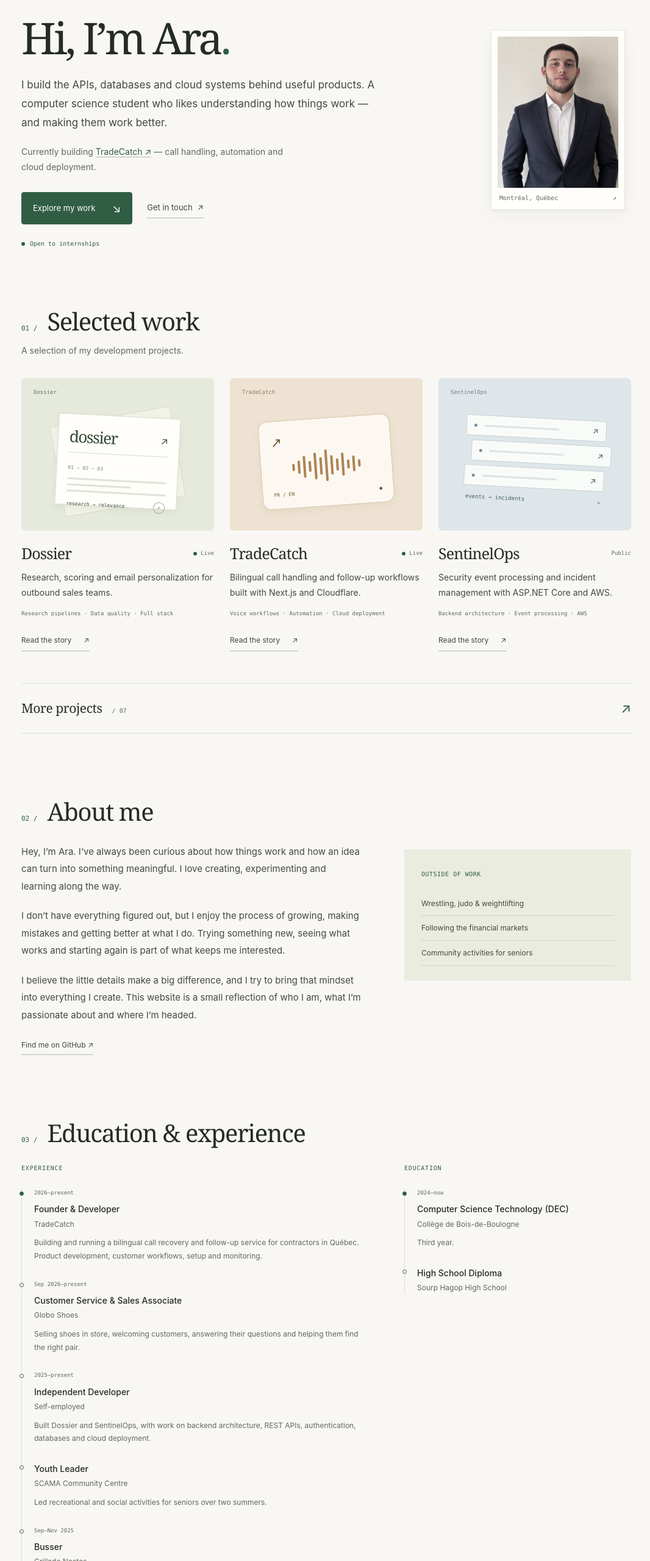
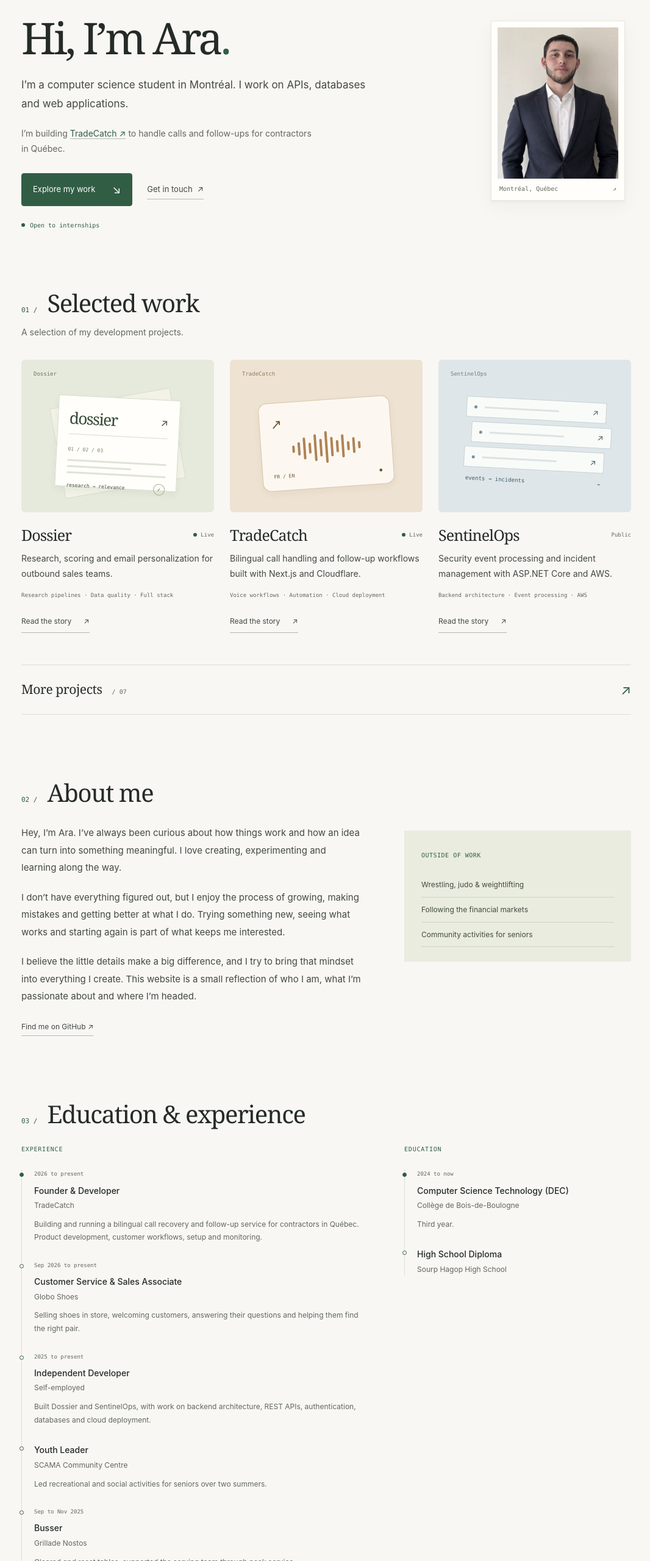
Before and after one commit to AraGhah/Portfolio, a Next.js app: page /en in a window 1280 px wide. Shown: the part 186-2746 px from the top of the page at 61% size, without its empty margins (105-1171 px from the left). Built offline with nearby package versions, Linux system fonts and the light colour scheme.

Commit message:
Use plain sentences and remove long dashes

```diff
--- a/components/hall/ProjectVisual.tsx
+++ b/components/hall/ProjectVisual.tsx
@@ -12,7 +12,7 @@ export function ProjectVisual({ slug }: { slug: string }) {
         <div className={styles.paper}>
           <div className={styles.paperHead}><span className={styles.serif}>dossier</span><span>↗</span></div>
           <div className={styles.paperRule} />
-          <span className={styles.micro}>01 — 02 — 03</span>
+          <span className={styles.micro}>01 / 02 / 03</span>
           <div className={styles.line} /><div className={styles.lineShort} /><div className={styles.line} />
           <div className={styles.paperFoot}><span>{t('pipeline')}</span><span className={styles.check}>✓</span></div>
         </div>
--- a/messages/en.json
+++ b/messages/en.json
@@ -17,14 +17,14 @@
   "hero": {
     "available": "Open to internships",
     "location": "Montréal, Québec",
-    "paragraph": "I build the APIs, databases and cloud systems behind useful products. A computer science student who likes understanding how things work — and making them work better.",
+    "paragraph": "I’m a computer science student in Montréal. I work on APIs, databases and web applications.",
     "enterHall": "Explore my work",
     "hireMe": "Get in touch",
     "eyebrow": "Software developer · Montréal",
     "greeting": "Hi, I’m Ara",
-    "current": "Currently building",
+    "current": "I’m building",
     "currentProject": "TradeCatch",
-    "currentSuffix": "— call handling, automation and cloud deployment."
+    "currentSuffix": "to handle calls and follow-ups for contractors in Québec."
   },
   "hall": {
     "title": "Selected work",
@@ -97,7 +97,7 @@
       {
         "role": "Computer Science Technology (DEC)",
         "company": "Collège de Bois-de-Boulogne",
-        "date": "2024–now",
+        "date": "2024 to now",
         "body": "Third year."
       },
       {
@@ -111,19 +111,19 @@
       {
         "role": "Founder & Developer",
         "company": "TradeCatch",
-        "date": "2026–present",
+        "date": "2026 to present",
         "body": "Building and running a bilingual call recovery and follow-up service for contractors in Québec. Product development, customer workflows, setup and monitoring."
       },
       {
         "role": "Customer Service & Sales Associate",
         "company": "Globo Shoes",
-        "date": "Sep 2026–present",
+        "date": "Sep 2026 to present",
         "body": "Selling shoes in store, welcoming customers, answering their questions and helping them find the right pair."
       },
       {
         "role": "Independent Developer",
         "company": "Self-employed",
-        "date": "2025–present",
+        "date": "2025 to present",
         "body": "Built Dossier and SentinelOps, with work on backend architecture, REST APIs, authentication, databases and cloud deployment.",
         "tags": [
           "TypeScript",
@@ -142,7 +142,7 @@
       {
         "role": "Busser",
         "company": "Grillade Nostos",
-        "date": "Sep–Nov 2025",
+        "date": "Sep to Nov 2025",
         "body": "Cleared and reset tables, supported the serving team through peak service."
       }
     ]
--- a/messages/fr.json
+++ b/messages/fr.json
@@ -17,14 +17,14 @@
   "hero": {
     "available": "Disponible pour un stage",
     "location": "Montréal, Québec",
-    "paragraph": "Je construis les API, les bases de données et les systèmes qui font fonctionner des produits utiles. Étudiant en informatique, j’aime comprendre comment les choses marchent — et les améliorer.",
+    "paragraph": "Je suis étudiant en informatique à Montréal. Je développe des API, des bases de données et des applications Web.",
     "enterHall": "Découvrir mes projets",
     "hireMe": "Me contacter",
     "eyebrow": "Développeur logiciel · Montréal",
     "greeting": "Salut, moi c’est Ara",
-    "current": "Je travaille sur",
+    "current": "Je développe",
     "currentProject": "TradeCatch",
-    "currentSuffix": "— gestion des appels, automatisation et déploiement infonuagique."
+    "currentSuffix": "pour gérer les appels et les suivis des entrepreneurs du Québec."
   },
   "hall": {
     "title": "Quelques projets",
@@ -97,7 +97,7 @@
       {
         "role": "Techniques de l’informatique (DEC)",
         "company": "Collège de Bois-de-Boulogne",
-        "date": "2024–maintenant",
+        "date": "2024 à maintenant",
         "body": "Troisième année."
       },
       {
@@ -111,19 +111,19 @@
       {
         "role": "Fondateur et développeur",
         "company": "TradeCatch",
-        "date": "2026–maintenant",
+        "date": "2026 à maintenant",
         "body": "Développement et exploitation d’un service bilingue de récupération d’appels et de suivi pour les entrepreneurs du Québec. Produit, parcours clients, installation et suivi."
       },
       {
         "role": "Service à la clientèle et vente",
         "company": "Globo Chaussures",
-        "date": "Sep 2026–maintenant",
+        "date": "Sep 2026 à maintenant",
         "body": "Vente de chaussures en magasin, accueil de la clientèle, réponse à leurs questions et conseils pour trouver la bonne paire."
       },
       {
         "role": "Développeur indépendant",
         "company": "Travailleur autonome",
-        "date": "2025–maintenant",
+        "date": "2025 à maintenant",
         "body": "Développement de Dossier et SentinelOps : architecture backend, API REST, authentification, bases de données et déploiement infonuagique.",
         "tags": [
           "TypeScript",
@@ -142,7 +142,7 @@
       {
         "role": "Commis de salle",
         "company": "Grillade Nostos",
-        "date": "Sep–Nov 2025",
+        "date": "Sep à Nov 2025",
         "body": "Débarrassage et remise en place des tables, soutien à l’équipe de service aux heures de pointe."
       }
     ]
```
Also changed, not shown: 1 other file (tests, documents, lock files or other folders).
